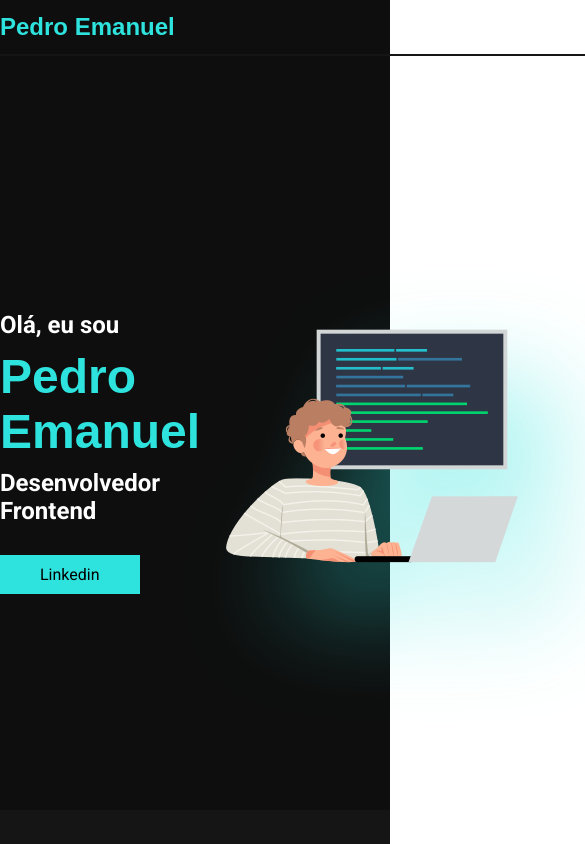
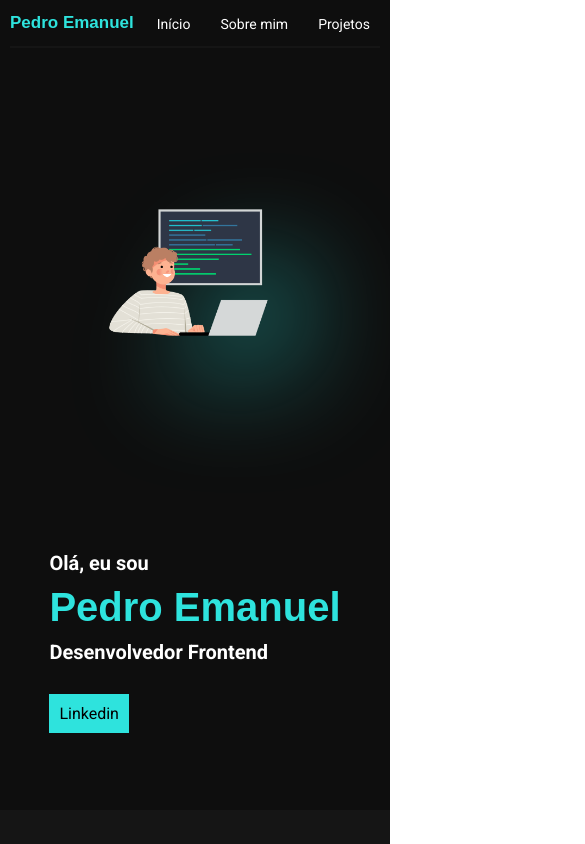
Before and after one commit to PedroEmanuel16/CodeLab, a plain HTML site: page Projeto 5/index.html in a window 390 px wide. Shown: the top 844 px of the page, 585 px wide, since content can reach past the window. Drawn offline with Linux system fonts and the light colour scheme; a web font is replaced by a local one.

Commit message:
Deixei o projeto 5 responsivo

```diff
--- a/Projeto 5/style.css
+++ b/Projeto 5/style.css
@@ -47,7 +47,7 @@ nav a{
 }
 .container-principal1{
     height: 86vh;
-    justify-content: space-between;
+    justify-content: space-around;
     align-items: center;
 }
 .container-principal1 h3{
@@ -162,3 +162,51 @@ footer{
     background-color: #151515;
     color: #fff;
 }
+
+@media (min-width: 850px) and (max-width: 1229px){
+    .header-itens{
+        max-width: 800px;
+    }
+    .container-principal{
+        max-width: 800px;
+    }
+    .projetos-lista{
+        align-items: center;
+    }
+}
+
+@media (max-width: 850px){
+    .header-itens{
+        max-width: 370px;
+    }
+    .header-itens h1{
+        font-size: 17px;
+    }
+    nav ul{
+        gap: 10px;
+    }
+    nav ul a{
+        font-size: 14px;
+    }
+    .container-principal{
+        max-width: 370px;
+    }
+    .projetos-lista{
+        align-items: center;
+    }
+    .container-principal1{
+        flex-direction: column-reverse;
+    }
+    .container-principal1 img{
+        height: 200px;
+    }
+    .principal-texto h2{
+        font-size: 40px;
+    }
+    .principal-texto h3{
+        font-size: 20px;
+    }
+    .btn-padrao{
+        padding: 10px;
+    }
+}
```
